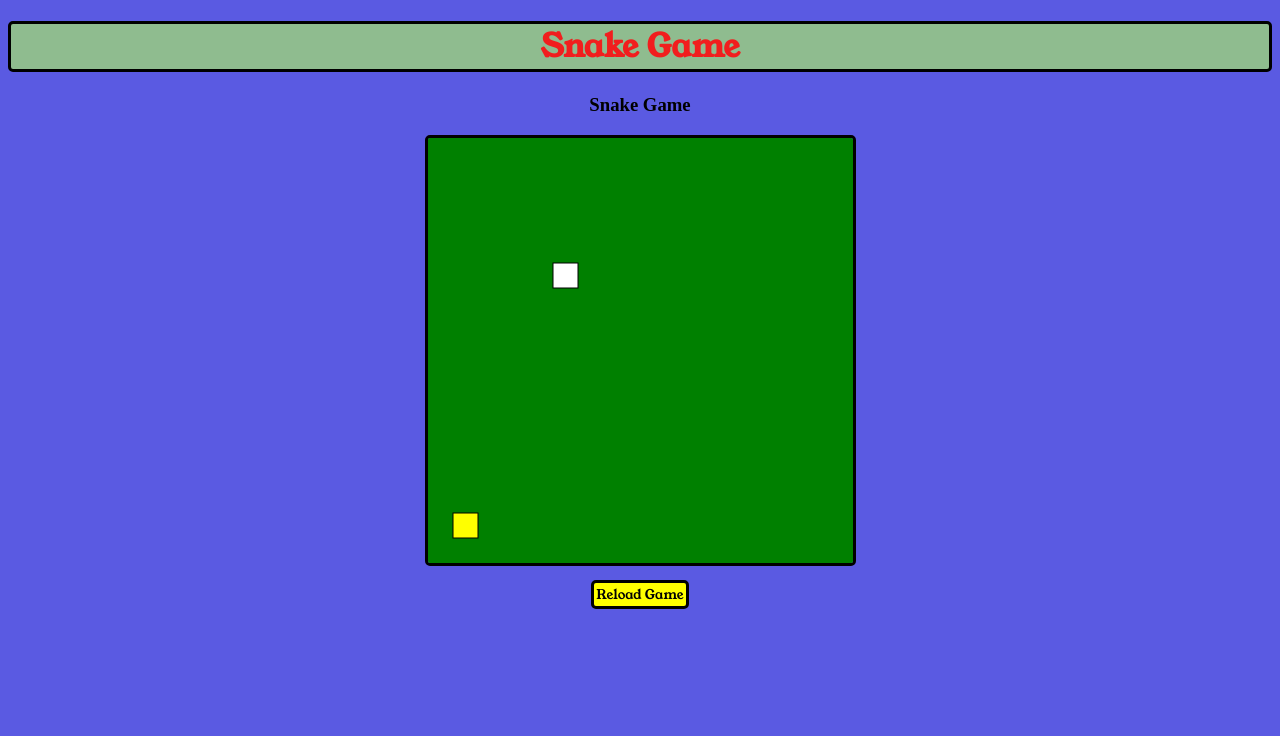
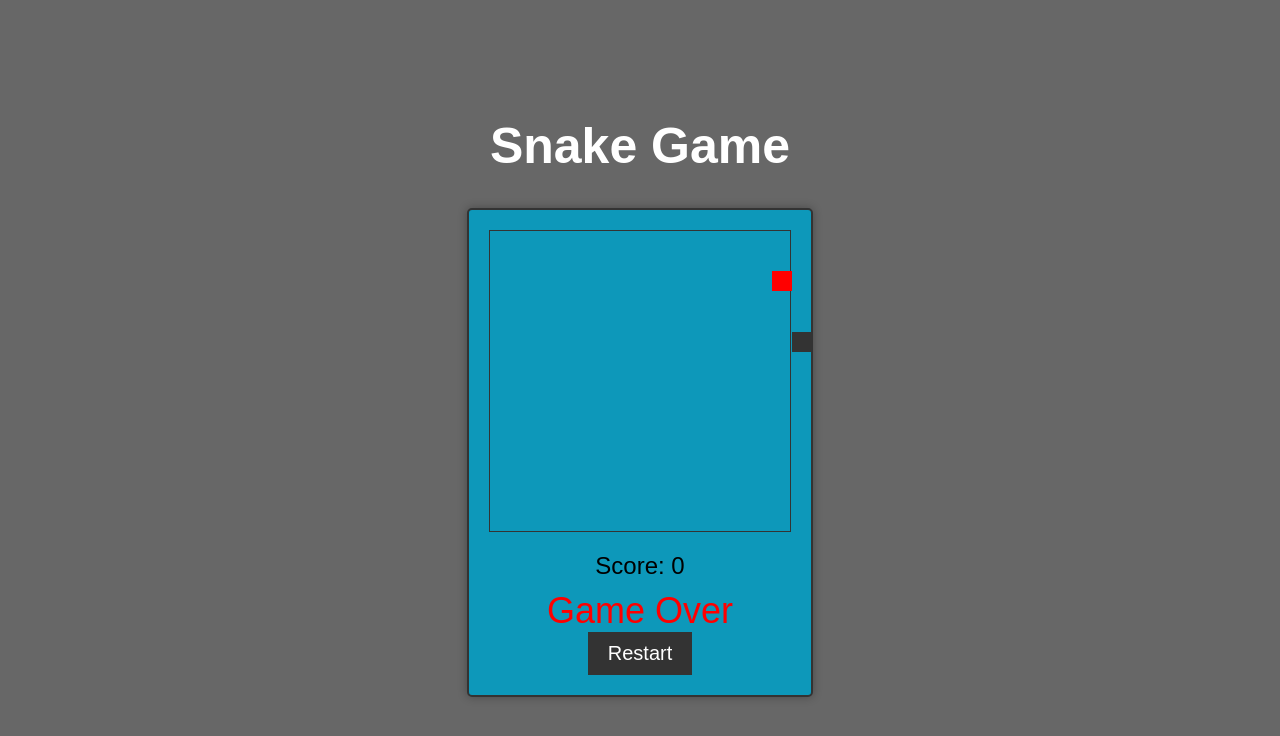
Before and after one commit to panditsamik/Snake-Game, a plain HTML site: page index.html in a window 1280 px wide. Drawn offline with Linux system fonts and the light colour scheme.

Commit message:
Game working properly

```diff
--- a/index.html
+++ b/index.html
@@ -1,28 +1,22 @@
 <!DOCTYPE html>
-<html>
+<html lang="en">
 <head>
-    <meta charset="UTF-8" />
-    <meta name="viewport" , content="width=device-width, initial-scale=1.0" />
+    <meta charset="UTF-8">
+    <meta name="viewport" content="width=device-width, initial-scale=1.0">
+    <link rel="stylesheet" href="style.css">
     <title>Snake Game</title>
-    <link rel="stylesheet" href="style.css" />
-    <link rel="stylesheet" href="https://fonts.googleapis.com/css2?family=Young+Serif&display=swap"/>
-    <script src="script.js"></script>
 </head>
-
 <body>
-
-    <h1 class="main-heading"> Snake Game </h1>
-
-
-      <div class="animate-charcter">
-        <h3 > Snake Game</h3>
+  <div class="hello">
+    <h1>Snake Game</h1>
+    <div id="game-container">
+        <div id="game-board"></div>
+        <div id="score">Score: 0</div>
+        <div id="game-over">Game Over</div>
+        <button id="restart-button">Restart</button>
+    </div>
   </div>
 
-      <div class="geeks"></div>
-
-
-    <canvas id="board"></canvas>
     <script src="script.js"></script>
-    <button id="reloadButton" class = "reload">Reload Game</button>
 </body>
 </html>
--- a/script.js
+++ b/script.js
@@ -1,133 +1,161 @@
-var blockSize = 25;
-var total_row = 17; //total row number
-var total_col = 17; //total column number
-var board;
-var context;
+document.addEventListener("DOMContentLoaded", () => {
+  const gameBoard = document.getElementById("game-board");
+  const gridSize = 15;
+  const cellSize = gameBoard.offsetWidth / gridSize;
 
-var snakeX = blockSize * 5;
-var snakeY = blockSize * 5;
+  let snake = [{ x: 5, y: 5 }];
+  let direction = "right";
+  let food = getRandomPosition();
+  let score = 0;
+  let gameInterval;
 
-// Set the total number of rows and columns
-var speedX = 0; //speed of snake in x coordinate.
-var speedY = 0; //speed of snake in Y coordinate.
+  const scoreDisplay = document.getElementById("score");
+  const gameOverMessage = document.getElementById("game-over");
+  const restartButton = document.getElementById("restart-button");
 
-var snakeBody = [];
+  function getRandomPosition() {
+      const x = Math.floor(Math.random() * gridSize);
+      const y = Math.floor(Math.random() * gridSize);
+      return { x, y };
+  }
 
-var foodX;
-var foodY;
+  function drawSnake() {
+      for (const segment of snake) {
+          const snakeSegment = document.createElement("div");
+          snakeSegment.className = "snake-segment";
+          snakeSegment.style.left = segment.x * cellSize + "px";
+          snakeSegment.style.top = segment.y * cellSize + "px";
+          gameBoard.appendChild(snakeSegment);
+      }
+  }
 
-var gameOver = false;
+  function drawFood() {
+      const foodElement = document.createElement("div");
+      foodElement.className = "food";
+      foodElement.style.left = food.x * cellSize + "px";
+      foodElement.style.top = food.y * cellSize + "px";
+      gameBoard.appendChild(foodElement);
+  }
 
-window.onload = function () {
-  // Set board height and width
+  function moveSnake() {
+      let newHead = { ...snake[0] };
 
-  const reloadButton = document.getElementById("reloadButton");
-  reloadButton.addEventListener("click", function () {
-    // Reload the page to restart the game
-    location.reload();
+      switch (direction) {
+          case "up":
+              newHead.y -= 1;
+              break;
+          case "down":
+              newHead.y += 1;
+              break;
+          case "left":
+              newHead.x -= 1;
+              break;
+          case "right":
+              newHead.x += 1;
+              break;
+      }
+
+      snake.unshift(newHead);
+
+      if (newHead.x === food.x && newHead.y === food.y) {
+          // Snake ate the food
+          score += 10;
+          scoreDisplay.textContent = "Score: " + score;
+          food = getRandomPosition();
+      } else {
+          // Remove the tail segment
+          snake.pop();
+      }
+  }
+
+  function checkCollision() {
+      const head = snake[0];
+      // Check if the snake hits the wall or itself
+      if (
+          head.x < 0 ||
+          head.y < 0 ||
+          head.x >= gridSize ||
+          head.y >= gridSize ||
+          isSnakeSegment(head, snake.slice(1))
+      ) {
+          gameOver();
+      }
+  }
+
+  function isSnakeSegment(segment, segments) {
+      for (const s of segments) {
+          if (segment.x === s.x && segment.y === s.y) {
+              return true;
+          }
+      }
+      return false;
+  }
+
+  function clearBoard() {
+      while (gameBoard.firstChild) {
+          gameBoard.removeChild(gameBoard.firstChild);
+      }
+  }
+
+  function resetGame() {
+      snake = [{ x: 5, y: 5 }];
+      direction = "right";
+      food = getRandomPosition();
+      score = 0;
+      scoreDisplay.textContent = "Score: " + score;
+      gameOverMessage.style.display = "none";
+      restartButton.style.display = "none";
+  }
+
+  function startGame() {
+      clearBoard();
+      drawSnake();
+      drawFood();
+      scoreDisplay.textContent = "Score: " + score;
+      gameInterval = setInterval(() => {
+          moveSnake();
+          checkCollision();
+          clearBoard();
+          drawSnake();
+          drawFood();
+      }, 100);
+  }
+
+  function gameOver() {
+      clearInterval(gameInterval);
+      gameOverMessage.style.display = "block";
+      restartButton.style.display = "block";
+  }
+
+  restartButton.addEventListener("click", () => {
+      resetGame();
+      startGame();
   });
 
-  board = document.getElementById("board");
-  board.height = total_row * blockSize;
-  board.width = total_col * blockSize;
-  context = board.getContext("2d");
+  startGame();
 
-  board.style.border = "3px solid black";
-  board.style.borderRadius = "5px";
-
-  placeFood();
-  document.addEventListener("keyup", changeDirection); //for movements
-  // Set snake speed
-  setInterval(update, 1000 / 5);
-};
-
-function update() {
-  if (gameOver) {
-    return;
-  }
-
-  // Background of a Game
-  context.fillStyle = "green";
-  context.fillRect(0, 0, board.width, board.height);
-
-  // Set food color and position
-  context.fillStyle = "yellow";
-  context.strokeStyle = "black";
-  context.fillRect(foodX, foodY, blockSize, blockSize);
-  context.strokeRect(foodX, foodY, blockSize, blockSize);
-
-  if (snakeX == foodX && snakeY == foodY) {
-    snakeBody.push([foodX, foodY]);
-    placeFood();
-  }
-
-  // body of snake will grow
-  for (let i = snakeBody.length - 1; i > 0; i--) {
-    // it will store previous part of snake to the current part
-    snakeBody[i] = snakeBody[i - 1];
-  }
-  if (snakeBody.length) {
-    snakeBody[0] = [snakeX, snakeY];
-  }
-
-  context.fillStyle = "white";
-  context.strokeStyle = "black"
-  snakeX += speedX * blockSize; //updating Snake position in X coordinate.
-  snakeY += speedY * blockSize; //updating Snake position in Y coordinate.
-  context.fillRect(snakeX, snakeY, blockSize, blockSize);
-  context.strokeRect(snakeX, snakeY, blockSize, blockSize);
-  for (let i = 0; i < snakeBody.length; i++) {
-    context.fillRect(snakeBody[i][0], snakeBody[i][1], blockSize, blockSize);
-    context.strokeRect(snakeBody[i][0], snakeBody[i][1], blockSize, blockSize);
-  }
-
-  if (
-    snakeX < 0 ||
-    snakeX > total_col * blockSize ||
-    snakeY < 0 ||
-    snakeY > total_row * blockSize
-  ) {
-    // Out of bound condition
-    gameOver = true;
-    alert("Game Over");
-  }
-
-  for (let i = 0; i < snakeBody.length; i++) {
-    if (snakeX == snakeBody[i][0] && snakeY == snakeBody[i][1]) {
-      // Snake eats own body
-      gameOver = true;
-      alert("Game Over");
-    }
-  }
-}
-
-// Movement of the Snake - We are using addEventListener
-function changeDirection(e) {
-  if (e.code == "ArrowUp" && speedY != 1) {
-    // If up arrow key pressed with this condition...
-    // snake will not move in the opposite direction
-    speedX = 0;
-    speedY = -1;
-  } else if (e.code == "ArrowDown" && speedY != -1) {
-    //If down arrow key pressed
-    speedX = 0;
-    speedY = 1;
-  } else if (e.code == "ArrowLeft" && speedX != 1) {
-    //If left arrow key pressed
-    speedX = -1;
-    speedY = 0;
-  } else if (e.code == "ArrowRight" && speedX != -1) {
-    //If Right arrow key pressed
-    speedX = 1;
-    speedY = 0;
-  }
-}
-
-// Randomly place food
-function placeFood() {
-  // in x coordinates.
-  foodX = Math.floor(Math.random() * total_col) * blockSize;
-
-  //in y coordinates.
-  foodY = Math.floor(Math.random() * total_row) * blockSize;
-}
+  document.addEventListener("keydown", (event) => {
+      switch (event.key) {
+          case "ArrowUp":
+              if (direction !== "down") {
+                  direction = "up";
+              }
+              break;
+          case "ArrowDown":
+              if (direction !== "up") {
+                  direction = "down";
+              }
+              break;
+          case "ArrowLeft":
+              if (direction !== "right") {
+                  direction = "left";
+              }
+              break;
+          case "ArrowRight":
+              if (direction !== "left") {
+                  direction = "right";
+              }
+              break;
+      }
+  });
+});
--- a/style.css
+++ b/style.css
@@ -1,56 +1,72 @@
-/* Write CSS Here */
 body {
-  text-align: center;
-
-  background-color: rgb(90, 90, 226);
-
-}
-.main-heading {
-  background: darkseagreen;
-  margin-left: auto;
-  margin-right: auto;
-  display: block;
-  color: rgb(241, 30, 30);
-  font-family: "Young Serif", serif;
-  border: 3px solid black;
-  border-radius: 5px;
+  font-family: Arial, sans-serif;
+  background-color: rgba(0, 0, 0, 0.596);
+  margin: 0;
+  display: flex;
+  justify-content: center;
+  align-items: center;
+  height: 100vh;
 }
 
-.reload {
-  border: 3px solid black;
-  border-radius: 5px;
-  padding: 2px;
-  font-family: "Young Serif", serif;
-  background-color: yellow;
-  display: block;
-  margin-left: auto;
-  margin-right: auto;
-  margin-top: 10px;
-.animate-charcter
-{
-  background-image: linear-gradient(
-    -225deg,
-    #231557 0%,
-    #44107a 29%,
-    #ff1361 67%,
-    #fff800 100%
-  );
-  background-size: auto auto;
-  background-clip: border-box;
-  background-size: 200% auto;
+h1 {
   color: #fff;
-  background-clip: text;
-  /* text-fill-color: transparent; */
-  -webkit-background-clip: text;
-  -webkit-text-fill-color: transparent;
-  animation: textclip 2s linear infinite;
-  display: inline-block;
-      font-size: 50px;
+  text-align: center;
+  font-size: 50px;
 }
 
-@keyframes textclip {
-  to {
-    background-position: 200% center;
-  }
+#game-container {
+  background-color: #0d98ba; /* Change the background color to a suitable color */
+  border: 2px solid #333;
+  border-radius: 5px;
+  box-shadow: 0 0 10px rgba(0, 0, 0, 0.3);
+  display: flex;
+  flex-direction: column;
+  align-items: center;
+  padding: 20px;
+  margin-bottom: 20px;
+}
 
+
+
+#game-board {
+  width: 300px;
+  height: 300px;
+  border: 1px solid #333;
+  position: relative;
+  margin-bottom: 20px;
 }
+
+.snake-segment {
+  width: 20px;
+  height: 20px;
+  background-color: #333;
+  position: absolute;
+}
+
+.food {
+  width: 20px;
+  height: 20px;
+  background-color: red;
+  position: absolute;
+}
+
+#score {
+  font-size: 24px;
+  margin-bottom: 10px;
+}
+
+#game-over {
+  font-size: 36px;
+  color: red;
+  display: none;
+}
+
+#restart-button {
+  background-color: #333;
+  color: #fff;
+  border: none;
+  padding: 10px 20px;
+  font-size: 20px;
+  cursor: pointer;
+  display: none;
+}
```
Lines whose indentation alone changed are shown as unchanged.
